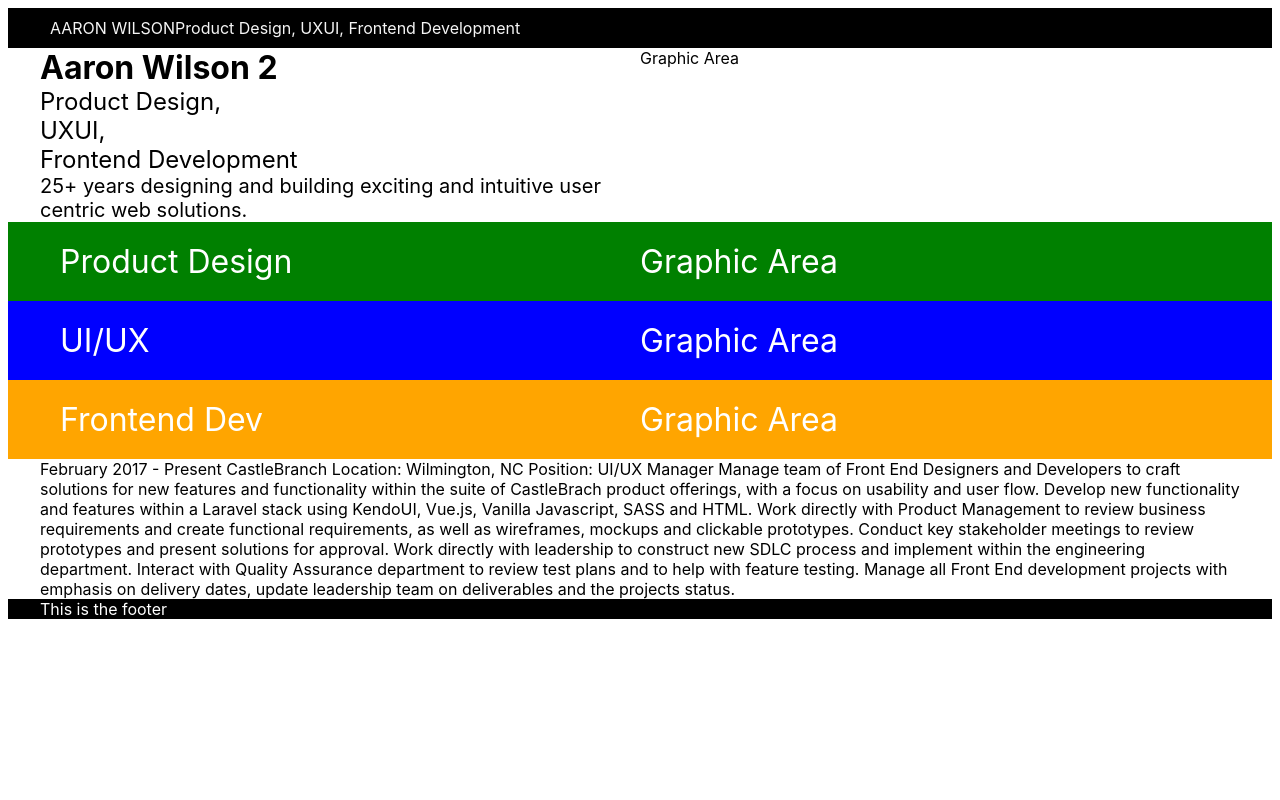
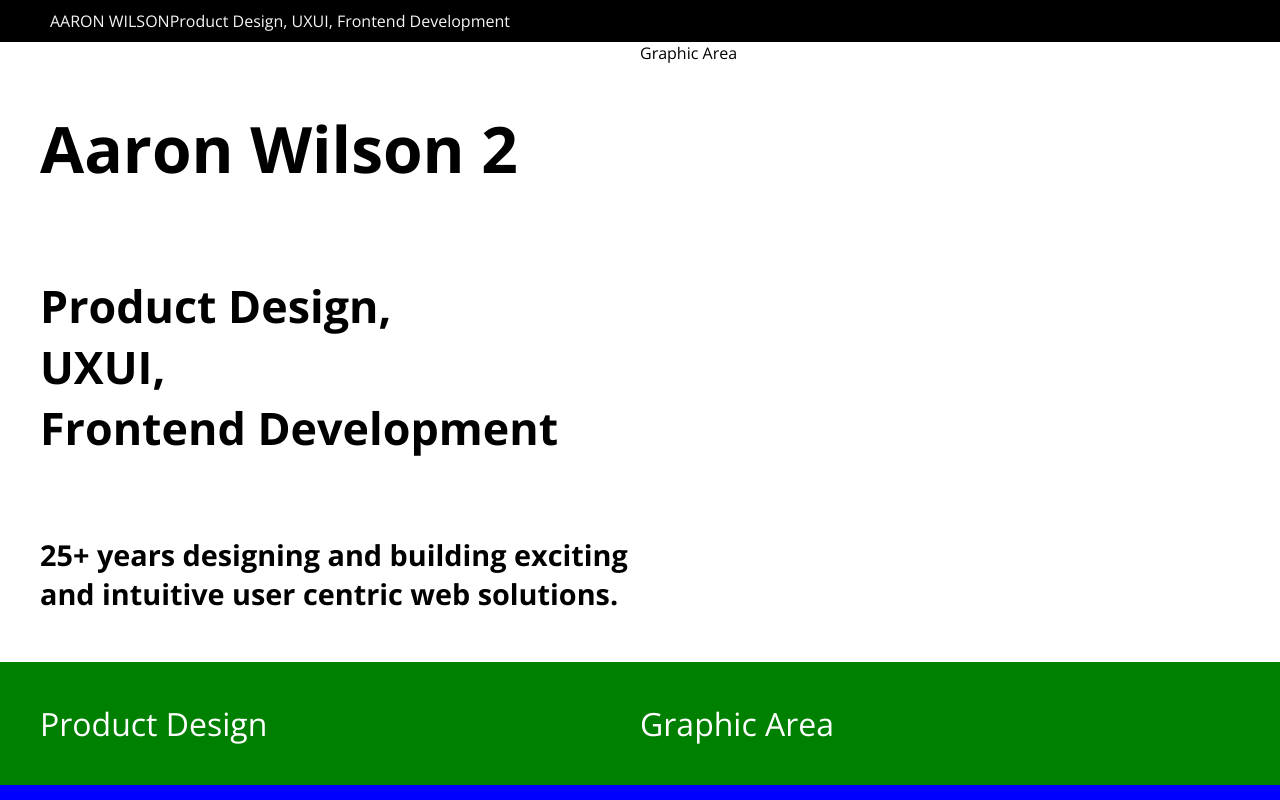
Before and after one commit to aaronunionstudios/blackbox, a Vue app: page / in a window 1280 px wide. Shown: the top 800 px of the page. Built offline with nearby package versions, Linux system fonts and the light colour scheme.

Commit message:
working on css

```diff
--- a/index.html
+++ b/index.html
@@ -6,7 +6,7 @@
     <meta name="viewport" content="width=device-width, initial-scale=1.0" />
     <title>Aaron Wilson</title>
   </head>
-  <body>
+  <body style="margin:0;">
     <div id="app"></div>
     <script type="module" src="/src/main.js"></script>
   </body>
--- a/src/App.vue
+++ b/src/App.vue
@@ -79,16 +79,32 @@
 </template>
 
 <style lang="scss" scoped>
-@import '@/assets/base.css';
+@import '@/assets/normalize.scss';
+@import '@/assets/base.scss';
+
 header, footer {
   background-color: black;
 }
 footer {
   color: white;
 }
-
+.work-experience {
+  padding: 40px 0;
+}
 .marquee {
   background-color: white;
+  h1 {
+    font-size:4rem;
+    padding: 20px 0;
+  }
+  h2 {
+    font-size: 2.8rem;
+    padding: 20px 0;
+  }
+  h3 {
+    font-size: 1.8rem;
+    padding: 20px 0;
+  }
 }
 
 .gray-row {
@@ -110,7 +126,7 @@
 .uiux-design,
 .fe-development
  {
-  padding: 20px;
+  padding: 40px 0px;
 }
 
 </style>
--- a/src/assets/base.css
+++ /dev/null
@@ -1,95 +0,0 @@
-/* color palette from <https://github.com/vuejs/theme> */
-:root {
-  --vt-c-white: #ffffff;
-  --vt-c-white-soft: #f8f8f8;
-  --vt-c-white-mute: #f2f2f2;
-
-  --vt-c-black: #181818;
-  --vt-c-black-soft: #222222;
-  --vt-c-black-mute: #282828;
-
-  --vt-c-indigo: #2c3e50;
-
-  --vt-c-divider-light-1: rgba(60, 60, 60, 0.29);
-  --vt-c-divider-light-2: rgba(60, 60, 60, 0.12);
-  --vt-c-divider-dark-1: rgba(84, 84, 84, 0.65);
-  --vt-c-divider-dark-2: rgba(84, 84, 84, 0.48);
-
-  --vt-c-text-light-1: var(--vt-c-indigo);
-  --vt-c-text-light-2: rgba(60, 60, 60, 0.66);
-  --vt-c-text-dark-1: var(--vt-c-white);
-  --vt-c-text-dark-2: rgba(235, 235, 235, 0.64);
-}
-
-/* semantic color variables for this project */
-:root {
-  --color-background: var(--vt-c-white);
-  --color-background-soft: var(--vt-c-white-soft);
-  --color-background-mute: var(--vt-c-white-mute);
-
-  --color-border: var(--vt-c-divider-light-2);
-  --color-border-hover: var(--vt-c-divider-light-1);
-
-  --color-heading: var(--vt-c-text-light-1);
-  --color-text: var(--vt-c-text-light-1);
-
-  --section-gap: 160px;
-}
-
-@media (prefers-color-scheme: dark) {
-  :root {
-    --color-background: var(--vt-c-black);
-    --color-background-soft: var(--vt-c-black-soft);
-    --color-background-mute: var(--vt-c-black-mute);
-
-    --color-border: var(--vt-c-divider-dark-2);
-    --color-border-hover: var(--vt-c-divider-dark-1);
-
-    --color-heading: var(--vt-c-text-dark-1);
-    --color-text: var(--vt-c-text-dark-2);
-  }
-}
-
-*,
-*::before,
-*::after {
-  box-sizing: border-box;
-  margin: 0;
-  position: relative;
-  font-weight: normal;
-}
-div {
-  font-family: Inter, -apple-system, BlinkMacSystemFont, 'Segoe UI', Roboto, Oxygen, Ubuntu,
-  Cantarell, 'Fira Sans', 'Droid Sans', 'Helvetica Neue', sans-serif;
-}
-body {
-  min-height: 100vh;
-  color: var(--color-text);
-  background: var(--color-background);
-  transition: color 0.5s, background-color 0.5s;
-  line-height: 1.6;
-  font-family: Inter, -apple-system, BlinkMacSystemFont, 'Segoe UI', Roboto, Oxygen, Ubuntu,
-    Cantarell, 'Fira Sans', 'Droid Sans', 'Helvetica Neue', sans-serif;
-  font-size: 1rem;
-  text-rendering: optimizeLegibility;
-  -webkit-font-smoothing: antialiased;
-  -moz-osx-font-smoothing: grayscale;
-}
-h1 {font-size:2rem;}
-h2 {font-size:1.5rem;}
-h3 {font-size:1.25rem;}
-.bold {
-  font-weight: bold;
-}
-.wrapper {
-  width:1200px;
-  margin: 0 auto 0 auto;
-}
-
-.flex-row {
-  display: flex;
-  flex-direction: row;
-}
-.flex-child {
-  width: 50%;
-}
--- /dev/null
+++ b/src/assets/base.scss
@@ -0,0 +1,22 @@
+@import url('https://fonts.googleapis.com/css2?family=Open+Sans:ital,wght@0,300;0,400;0,500;0,700;0,800;1,300;1,400;1,500;1,700;1,800&display=swap');
+div {
+  font-family: 'Open Sans', sans-serif;
+}
+h1 {font-size:2rem;}
+h2 {font-size:1.5rem;}
+h3 {font-size:1.25rem;}
+.bold {
+  font-weight: bold;
+}
+.wrapper {
+  width:1200px;
+  margin: 0 auto 0 auto;
+}
+
+.flex-row {
+  display: flex;
+  flex-direction: row;
+}
+.flex-child {
+  width: 50%;
+}
--- /dev/null
+++ b/src/assets/normalize.scss
@@ -0,0 +1,349 @@
+/*! normalize.css v8.0.1 | MIT License | github.com/necolas/normalize.css */
+
+/* Document
+   ========================================================================== */
+
+/**
+ * 1. Correct the line height in all browsers.
+ * 2. Prevent adjustments of font size after orientation changes in iOS.
+ */
+
+ html {
+    line-height: 1.15; /* 1 */
+    -webkit-text-size-adjust: 100%; /* 2 */
+  }
+
+  /* Sections
+     ========================================================================== */
+
+  /**
+   * Remove the margin in all browsers.
+   */
+
+  body {
+    margin: 0;
+  }
+
+  /**
+   * Render the `main` element consistently in IE.
+   */
+
+  main {
+    display: block;
+  }
+
+  /**
+   * Correct the font size and margin on `h1` elements within `section` and
+   * `article` contexts in Chrome, Firefox, and Safari.
+   */
+
+  h1 {
+    font-size: 2em;
+    margin: 0.67em 0;
+  }
+
+  /* Grouping content
+     ========================================================================== */
+
+  /**
+   * 1. Add the correct box sizing in Firefox.
+   * 2. Show the overflow in Edge and IE.
+   */
+
+  hr {
+    box-sizing: content-box; /* 1 */
+    height: 0; /* 1 */
+    overflow: visible; /* 2 */
+  }
+
+  /**
+   * 1. Correct the inheritance and scaling of font size in all browsers.
+   * 2. Correct the odd `em` font sizing in all browsers.
+   */
+
+  pre {
+    font-family: monospace, monospace; /* 1 */
+    font-size: 1em; /* 2 */
+  }
+
+  /* Text-level semantics
+     ========================================================================== */
+
+  /**
+   * Remove the gray background on active links in IE 10.
+   */
+
+  a {
+    background-color: transparent;
+  }
+
+  /**
+   * 1. Remove the bottom border in Chrome 57-
+   * 2. Add the correct text decoration in Chrome, Edge, IE, Opera, and Safari.
+   */
+
+  abbr[title] {
+    border-bottom: none; /* 1 */
+    text-decoration: underline; /* 2 */
+    text-decoration: underline dotted; /* 2 */
+  }
+
+  /**
+   * Add the correct font weight in Chrome, Edge, and Safari.
+   */
+
+  b,
+  strong {
+    font-weight: bolder;
+  }
+
+  /**
+   * 1. Correct the inheritance and scaling of font size in all browsers.
+   * 2. Correct the odd `em` font sizing in all browsers.
+   */
+
+  code,
+  kbd,
+  samp {
+    font-family: monospace, monospace; /* 1 */
+    font-size: 1em; /* 2 */
+  }
+
+  /**
+   * Add the correct font size in all browsers.
+   */
+
+  small {
+    font-size: 80%;
+  }
+
+  /**
+   * Prevent `sub` and `sup` elements from affecting the line height in
+   * all browsers.
+   */
+
+  sub,
+  sup {
+    font-size: 75%;
+    line-height: 0;
+    position: relative;
+    vertical-align: baseline;
+  }
+
+  sub {
+    bottom: -0.25em;
+  }
+
+  sup {
+    top: -0.5em;
+  }
+
+  /* Embedded content
+     ========================================================================== */
+
+  /**
+   * Remove the border on images inside links in IE 10.
+   */
+
+  img {
+    border-style: none;
+  }
+
+  /* Forms
+     ========================================================================== */
+
+  /**
+   * 1. Change the font styles in all browsers.
+   * 2. Remove the margin in Firefox and Safari.
+   */
+
+  button,
+  input,
+  optgroup,
+  select,
+  textarea {
+    font-family: inherit; /* 1 */
+    font-size: 100%; /* 1 */
+    line-height: 1.15; /* 1 */
+    margin: 0; /* 2 */
+  }
+
+  /**
+   * Show the overflow in IE.
+   * 1. Show the overflow in Edge.
+   */
+
+  button,
+  input { /* 1 */
+    overflow: visible;
+  }
+
+  /**
+   * Remove the inheritance of text transform in Edge, Firefox, and IE.
+   * 1. Remove the inheritance of text transform in Firefox.
+   */
+
+  button,
+  select { /* 1 */
+    text-transform: none;
+  }
+
+  /**
+   * Correct the inability to style clickable types in iOS and Safari.
+   */
+
+  button,
+  [type="button"],
+  [type="reset"],
+  [type="submit"] {
+    -webkit-appearance: button;
+  }
+
+  /**
+   * Remove the inner border and padding in Firefox.
+   */
+
+  button::-moz-focus-inner,
+  [type="button"]::-moz-focus-inner,
+  [type="reset"]::-moz-focus-inner,
+  [type="submit"]::-moz-focus-inner {
+    border-style: none;
+    padding: 0;
+  }
+
+  /**
+   * Restore the focus styles unset by the previous rule.
+   */
+
+  button:-moz-focusring,
+  [type="button"]:-moz-focusring,
+  [type="reset"]:-moz-focusring,
+  [type="submit"]:-moz-focusring {
+    outline: 1px dotted ButtonText;
+  }
+
+  /**
+   * Correct the padding in Firefox.
+   */
+
+  fieldset {
+    padding: 0.35em 0.75em 0.625em;
+  }
+
+  /**
+   * 1. Correct the text wrapping in Edge and IE.
+   * 2. Correct the color inheritance from `fieldset` elements in IE.
+   * 3. Remove the padding so developers are not caught out when they zero out
+   *    `fieldset` elements in all browsers.
+   */
+
+  legend {
+    box-sizing: border-box; /* 1 */
+    color: inherit; /* 2 */
+    display: table; /* 1 */
+    max-width: 100%; /* 1 */
+    padding: 0; /* 3 */
+    white-space: normal; /* 1 */
+  }
+
+  /**
+   * Add the correct vertical alignment in Chrome, Firefox, and Opera.
+   */
+
+  progress {
+    vertical-align: baseline;
+  }
+
+  /**
+   * Remove the default vertical scrollbar in IE 10+.
+   */
+
+  textarea {
+    overflow: auto;
+  }
+
+  /**
+   * 1. Add the correct box sizing in IE 10.
+   * 2. Remove the padding in IE 10.
+   */
+
+  [type="checkbox"],
+  [type="radio"] {
+    box-sizing: border-box; /* 1 */
+    padding: 0; /* 2 */
+  }
+
+  /**
+   * Correct the cursor style of increment and decrement buttons in Chrome.
+   */
+
+  [type="number"]::-webkit-inner-spin-button,
+  [type="number"]::-webkit-outer-spin-button {
+    height: auto;
+  }
+
+  /**
+   * 1. Correct the odd appearance in Chrome and Safari.
+   * 2. Correct the outline style in Safari.
+   */
+
+  [type="search"] {
+    -webkit-appearance: textfield; /* 1 */
+    outline-offset: -2px; /* 2 */
+  }
+
+  /**
+   * Remove the inner padding in Chrome and Safari on macOS.
+   */
+
+  [type="search"]::-webkit-search-decoration {
+    -webkit-appearance: none;
+  }
+
+  /**
+   * 1. Correct the inability to style clickable types in iOS and Safari.
+   * 2. Change font properties to `inherit` in Safari.
+   */
+
+  ::-webkit-file-upload-button {
+    -webkit-appearance: button; /* 1 */
+    font: inherit; /* 2 */
+  }
+
+  /* Interactive
+     ========================================================================== */
+
+  /*
+   * Add the correct display in Edge, IE 10+, and Firefox.
+   */
+
+  details {
+    display: block;
+  }
+
+  /*
+   * Add the correct display in all browsers.
+   */
+
+  summary {
+    display: list-item;
+  }
+
+  /* Misc
+     ========================================================================== */
+
+  /**
+   * Add the correct display in IE 10+.
+   */
+
+  template {
+    display: none;
+  }
+
+  /**
+   * Add the correct display in IE 10.
+   */
+
+  [hidden] {
+    display: none;
+  }
```
